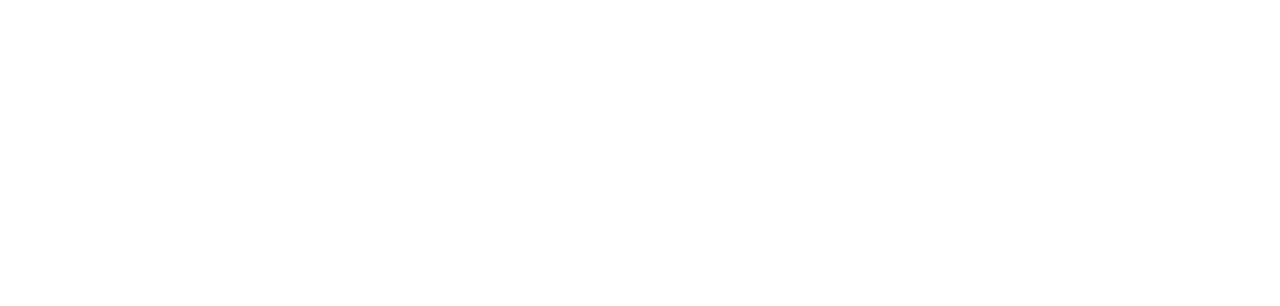
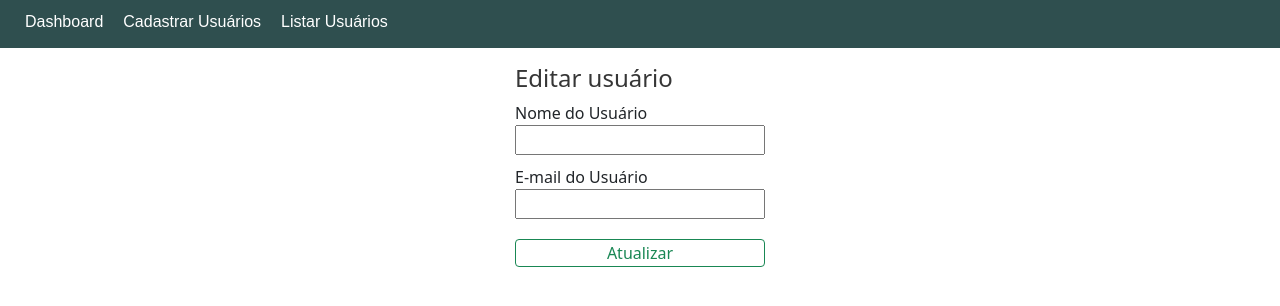
Before and after one commit to rafelradan/front-end-myfirstApp, a React (Create React App) app: page /edituser/1 in a window 1280 px wide. Shown: the top 306 px of the page. Built offline with nearby package versions, Linux system fonts and the light colour scheme; no server answers.

Commit message:
Making editUser, not working yet

```diff
--- a/src/Router.js
+++ b/src/Router.js
@@ -4,6 +4,7 @@
 import Books from './pages/Books'
 import CreateUser from './pages/Users/CreateUser';
 import ListUsers from './pages/Users/ListUsers';
+import EditUser from './pages/Users/EditUser';
 import Dashboard from './pages/Dashboard/dashboard';
 
 export default function Routes(){
@@ -14,6 +15,7 @@
             <Route path='/dashboard'  component={Dashboard} />
             <Route path='/createuser' component={CreateUser} />
             <Route path='/listusers' component={ListUsers} />
+            <Route path='/edituser/:id' component={EditUser} />
         </Switch>
     );
 }
--- a/src/pages/Users/CreateUser.js
+++ b/src/pages/Users/CreateUser.js
@@ -7,6 +7,7 @@
 
 import { TitleH3, Frm, BtnCreate, InpFrmCreate } from './Style'
 import MenusBar from "../../Components/MenusBar/MenusBar"
+import { Container } from "../../Components/Container/Container"
 
 
 export default function CreateUser(){
@@ -59,6 +60,7 @@
     return(
         <>
             <MenusBar />
+                <Container>
                     <Frm onSubmit={handleGoToDashboard} >
                         <TitleH3> Criar um novo usuário </TitleH3>
 
@@ -73,6 +75,7 @@
 
 
                     </Frm>
+                </Container>
         </>
     )
 
--- /dev/null
+++ b/src/pages/Users/EditUser.js
@@ -0,0 +1,80 @@
+/* import axios from "axios"; */
+import axios from "axios";
+import { useEffect, useState } from "react";
+
+
+import { Container } from "../../Components/Container/Container";
+import MenusBar from "../../Components/MenusBar/MenusBar";
+import { Frm, TitleH3, InpFrmCreate, BtnCreate } from "./Style";
+
+
+
+
+export default function EditUser (props)  {
+    //Pegando o ID que foi enviado após cliclar no Btn Editar da pagina de listagem
+     const [id] =  useState(props.match.params.id)
+
+
+
+    //useEffect é executado quando a pagina é carregada ou atualizada
+     useEffect(() =>{
+        async function oldUserValue() {
+            //const res = await axios.get('https://first-api-rafael.herokuapp.com/users/'+id)
+               const user = await axios.get('http://localhost:3333/users/'+id)
+               const userEdit = user.data
+               document.querySelector("#inpUserName").value =userEdit.name
+               document.querySelector("#inpUserEmail").value =userEdit.email
+
+            }
+            oldUserValue()
+     })
+
+        const [userNewValue, setUserNewValue] = useState({
+            username:'',
+            useremail:''
+        })
+    //Ainda não esta funcionando direito   INICIO
+    const handleUpdate = async e => {
+        const  valuename = await document.querySelector("#inpUserName")
+        const  valueemail = document.querySelector("#inpUserEmail")
+        const resultname = valuename.value
+        const resultemail = valueemail.value
+
+
+
+            setUserNewValue({
+                username:resultname,
+                useremail:resultemail,
+            })
+
+            console.log(userNewValue.username)
+
+        }
+    //Ainda não esta funcionando FIM
+
+
+    return(
+        <>
+
+        <MenusBar />
+            <Container>
+                    <Frm  >
+                        <TitleH3> Editar usuário </TitleH3>
+
+
+                            <label>Nome do Usuário</label> <br />
+                            <InpFrmCreate type= "text" name="inpUserName" id="inpUserName"  /> <br />
+
+                            <label>E-mail do Usuário</label> <br />
+                            <InpFrmCreate type="email" name="inpUserEmail" id="inpUserEmail"   /> <br />
+
+                            <BtnCreate type="submit" onClick={handleUpdate} >Atualizar</BtnCreate>
+
+                    </Frm>
+
+            </Container>
+
+
+        </>
+    )
+}
--- a/src/pages/Users/ListUsers.js
+++ b/src/pages/Users/ListUsers.js
@@ -1,5 +1,6 @@
 import axios from "axios";
 import React, { useState } from "react";
+import {useHistory} from 'react-router-dom'
 
 
 
@@ -8,11 +9,15 @@
 import { Container } from "../../Components/Container/Container";
 import { BtnPgListar, TblPgListar, BtnListar, TitleH3 } from './Style'
 
+
+
+
+
 export default function ListUsers (){
     const [users, setUsers] = useState([])
     const [loading, setLoading] = useState(false)
 
-
+    const history = useHistory ()
 
     async function handleListAllUseres(){
         setLoading(true)
@@ -26,10 +31,10 @@
 
 
     //Taking the Id Use
-     const handleDeleteUser = async (userId) => {
+     const handleDeleteUser = async (userIdDel) => {
         /* alert(userId) */
-        //const res = await axios.get('https://first-api-rafael.herokuapp.com/users/'+userId)
-        await axios.delete('http://localhost:3333/users/'+userId)
+        //await axios.delete('https://first-api-rafael.herokuapp.com/users/'+userIdDel)
+        await axios.delete('http://localhost:3333/users/'+userIdDel)
         .then(response => {
             if(response.data != null) {
                 alert('Usuário deletado com sucesso!')
@@ -37,8 +42,12 @@
             }
         })
 
+    }
 
+    const goEdit = async (userIdEdi) => {
+      await  history.push('/edituser/'+userIdEdi)
     }
+
 
 
     return(
@@ -72,7 +81,7 @@
                             <td>{user.email} </td>
                             <td>
                                 <BtnPgListar>Visualizar</BtnPgListar>
-                                <BtnPgListar>Editar</BtnPgListar>
+                                <BtnPgListar onClick={() => goEdit(user.id)} > Editar</BtnPgListar>
                                 <BtnPgListar onClick={() => handleDeleteUser(user.id)} >Deletar</BtnPgListar>
                             </td>
                         </tr>
```
Lines whose indentation alone changed are shown as unchanged.
